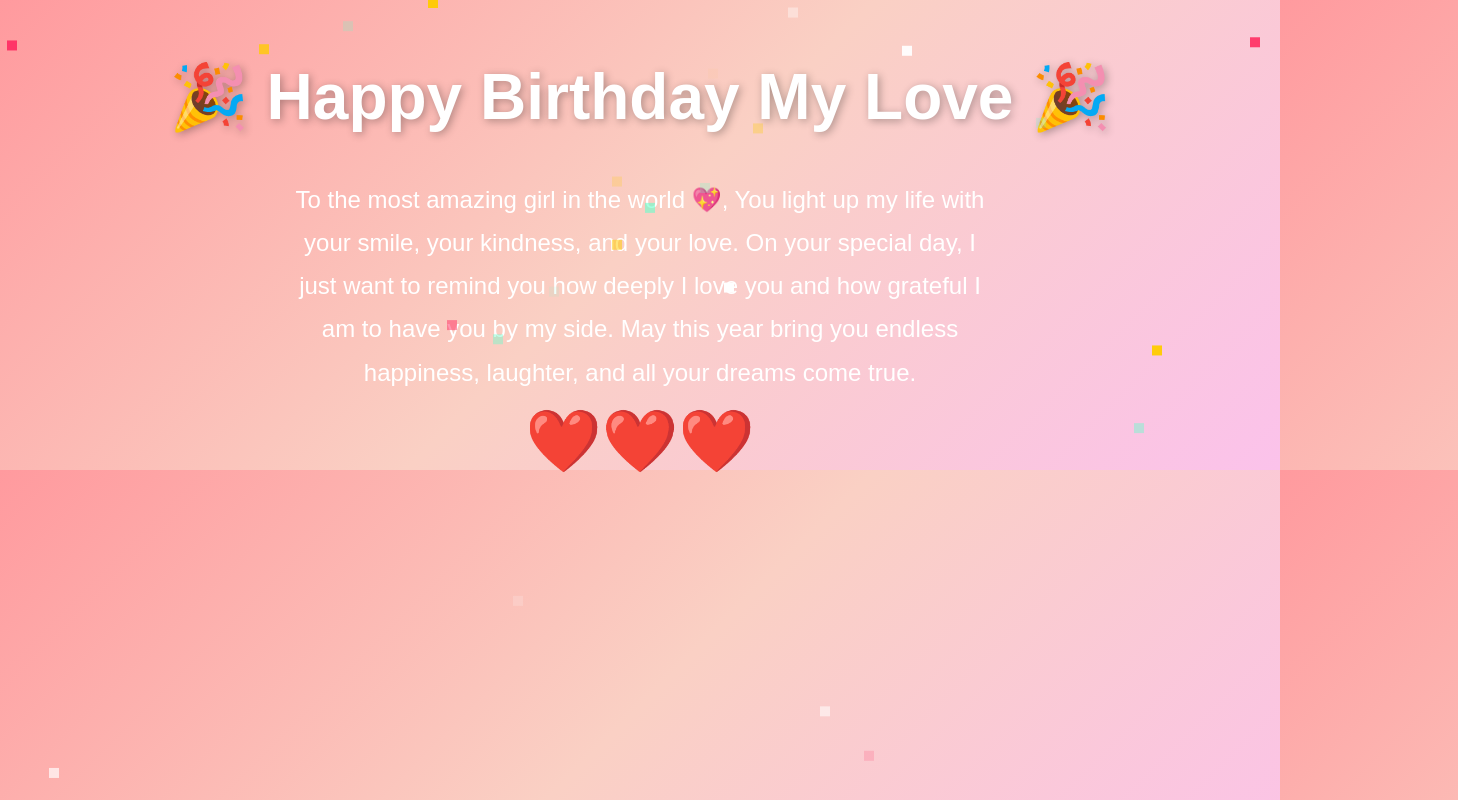
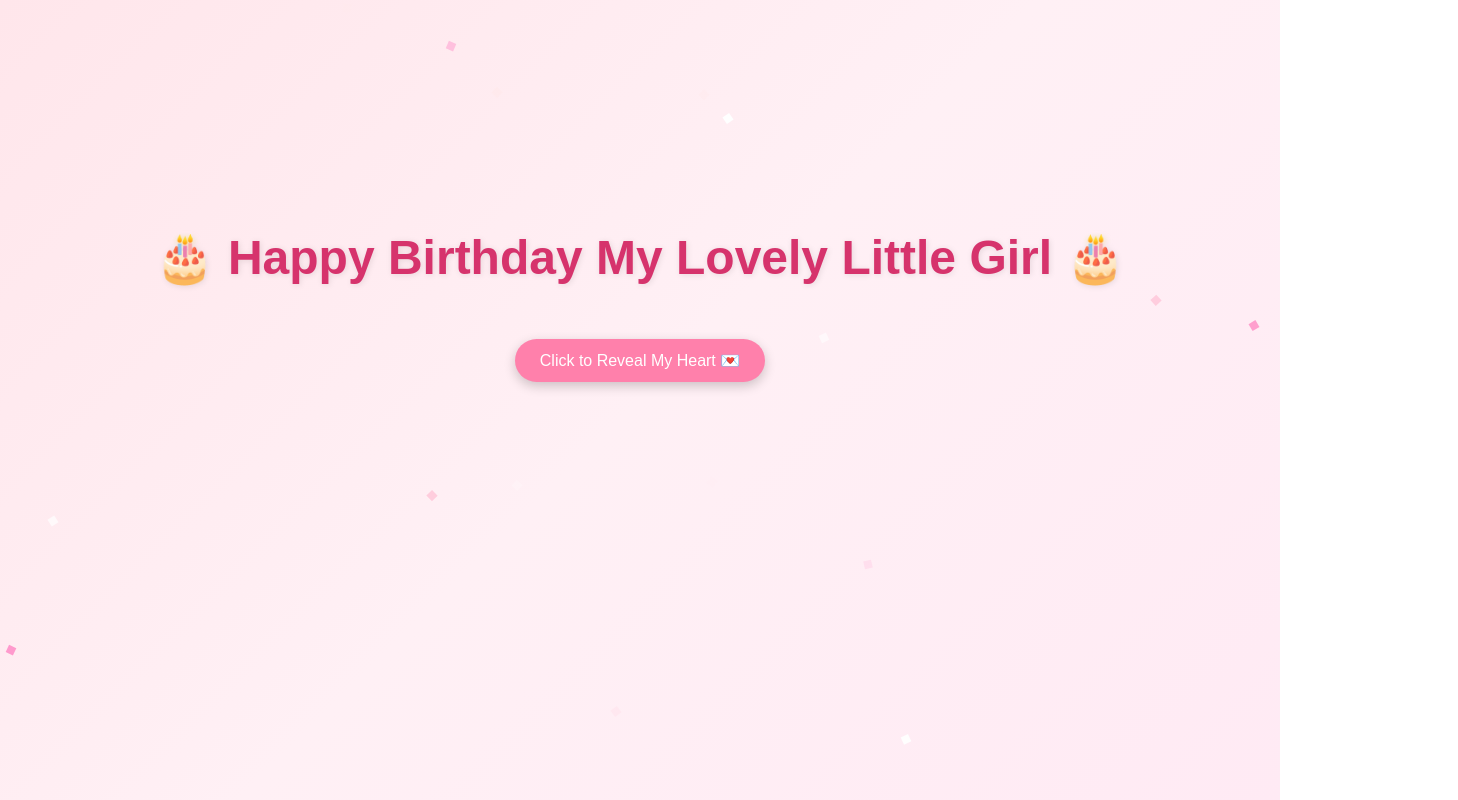
Before and after one commit to Yanis-HAOUCHET/Rofada-BD, a plain HTML site: page index.html in a window 1280 px wide. Shown: the whole page, 1458 px wide, since content can reach past the window. Drawn offline with Linux system fonts and the light colour scheme.

Commit message:
Update index.html

```diff
--- a/index.html
+++ b/index.html
@@ -2,37 +2,67 @@
 <html lang="en">
 <head>
   <meta charset="UTF-8">
+  <meta name="viewport" content="width=device-width, initial-scale=1.0">
   <title>Happy Birthday My Love ❤️</title>
   <style>
     body {
       margin: 0;
       padding: 0;
       font-family: 'Poppins', sans-serif;
-      background: linear-gradient(135deg, #ff9a9e, #fad0c4, #fbc2eb);
-      color: white;
+      background: linear-gradient(135deg, #ffe6eb, #fff0f5, #ffeaf4);
+      color: #4a2c2a;
       text-align: center;
       overflow-x: hidden;
+      min-height: 100vh;
+      display: flex;
+      flex-direction: column;
+      justify-content: center;
+      align-items: center;
     }
 
     h1 {
-      font-size: 4rem;
-      margin-top: 60px;
-      text-shadow: 2px 2px 8px rgba(0,0,0,0.3);
+      font-size: 2.2rem;
+      color: #d6336c;
+      text-shadow: 1px 1px 6px rgba(0,0,0,0.1);
       animation: fadeIn 2s ease-in-out;
     }
 
-    p {
-      font-size: 1.5rem;
-      max-width: 700px;
+    #message {
+      font-size: 1.1rem;
+      max-width: 90%;
       margin: 20px auto;
       line-height: 1.8;
-      animation: fadeInUp 3s ease-in-out;
+      opacity: 0;
+      transform: translateY(20px);
+      transition: all 1s ease;
+      background: rgba(255, 240, 245, 0.9);
+      padding: 20px;
+      border-radius: 15px;
+      box-shadow: 0 6px 20px rgba(0,0,0,0.1);
     }
 
     .heart {
-      font-size: 3rem;
-      color: #ff3366;
+      font-size: 2rem;
+      color: #e63978;
+      margin-top: 15px;
       animation: pulse 1.5s infinite;
+    }
+
+    button {
+      background: #ff80ab;
+      color: white;
+      border: none;
+      padding: 12px 25px;
+      font-size: 1rem;
+      border-radius: 25px;
+      cursor: pointer;
+      margin-top: 20px;
+      box-shadow: 0 4px 12px rgba(0,0,0,0.2);
+      transition: background 0.3s;
+    }
+
+    button:hover {
+      background: #ff5c8d;
     }
 
     @keyframes fadeIn {
@@ -40,50 +70,105 @@
       to { opacity: 1; }
     }
 
-    @keyframes fadeInUp {
-      from { opacity: 0; transform: translateY(20px); }
-      to { opacity: 1; transform: translateY(0); }
-    }
-
     @keyframes pulse {
       0% { transform: scale(1); }
-      50% { transform: scale(1.3); }
+      50% { transform: scale(1.2); }
       100% { transform: scale(1); }
     }
 
     .confetti {
       position: fixed;
       top: -10px;
-      width: 10px;
-      height: 10px;
+      width: 8px;
+      height: 8px;
       background: #fff;
       animation: fall 5s linear infinite;
+      z-index: -1;
     }
 
     @keyframes fall {
-      from { transform: translateY(0); }
-      to { transform: translateY(100vh); }
+      from { transform: translateY(0) rotate(0deg); }
+      to { transform: translateY(100vh) rotate(360deg); }
+    }
+
+    /* Typing animation */
+    .typing {
+      border-right: 2px solid #d6336c;
+      white-space: pre-wrap;
+      overflow: hidden;
+      display: inline-block;
+      animation: typing 6s steps(40, end), blink 0.8s infinite;
+    }
+
+    @keyframes typing {
+      from { width: 0; }
+      to { width: 100%; }
+    }
+
+    @keyframes blink {
+      50% { border-color: transparent; }
+    }
+
+    /* Responsive text sizes */
+    @media (min-width: 768px) {
+      h1 { font-size: 3rem; }
+      #message { font-size: 1.3rem; max-width: 700px; }
+      .heart { font-size: 2.5rem; }
     }
   </style>
 </head>
 <body>
-  <h1>🎉 Happy Birthday My Love 🎉</h1>
-  <p>
-    To the most amazing girl in the world 💖,
-    You light up my life with your smile, your kindness, and your love.
-    On your special day, I just want to remind you how deeply I love you
-    and how grateful I am to have you by my side.
-    May this year bring you endless happiness, laughter, and all your dreams come true.
-  </p>
-  <div class="heart">❤️❤️❤️</div>
+  <h1>🎂 Happy Birthday My Lovely Little Girl 🎂</h1>
+
+  <button id="revealBtn">Click to Reveal My Heart 💌</button>
+
+  <div id="message">
+    <p id="text" class="typing"></p>
+    <div class="heart">❤️❤️❤️</div>
+  </div>
 
   <script>
+    const revealBtn = document.getElementById("revealBtn");
+    const message = document.getElementById("message");
+    const textElement = document.getElementById("text");
+
+    const loveMessage =
+`ROFAIDA, MY DEAR ROFAIDA ❤️
+
+From the very first moment you came into my life,
+everything became brighter, softer, and full of meaning.
+You are not just a wonderful person — you are the light of my soul,
+the nour of my life, and my forever love. 🌹
+
+With you, I promise you will always receive the love,
+the care, and the treatment you truly deserve… and even more. 💕
+
+Happy Birthday, my love. Today we celebrate YOU,
+the most beautiful gift in my life. 🎉`;
+
+    revealBtn.addEventListener("click", () => {
+      message.style.opacity = "1";
+      message.style.transform = "translateY(0)";
+      revealBtn.style.display = "none";
+
+      // typing effect
+      let i = 0;
+      function typeWriter() {
+        if (i < loveMessage.length) {
+          textElement.textContent += loveMessage.charAt(i);
+          i++;
+          setTimeout(typeWriter, 50);
+        }
+      }
+      typeWriter();
+    });
+
     // Confetti animation
     function createConfetti() {
       const confetti = document.createElement("div");
       confetti.classList.add("confetti");
       confetti.style.left = Math.random() * window.innerWidth + "px";
-      confetti.style.backgroundColor = ["#ff3366", "#ffcc00", "#66ffcc", "#ffffff"][Math.floor(Math.random() * 4)];
+      confetti.style.backgroundColor = ["#ff99cc", "#ffccdd", "#ffe6e6", "#ffffff"][Math.floor(Math.random() * 4)];
       confetti.style.animationDuration = (Math.random() * 3 + 2) + "s";
       confetti.style.opacity = Math.random();
       document.body.appendChild(confetti);
@@ -91,7 +176,7 @@
       setTimeout(() => { confetti.remove(); }, 5000);
     }
 
-    setInterval(createConfetti, 200);
+    setInterval(createConfetti, 300);
   </script>
 </body>
 </html>
```
